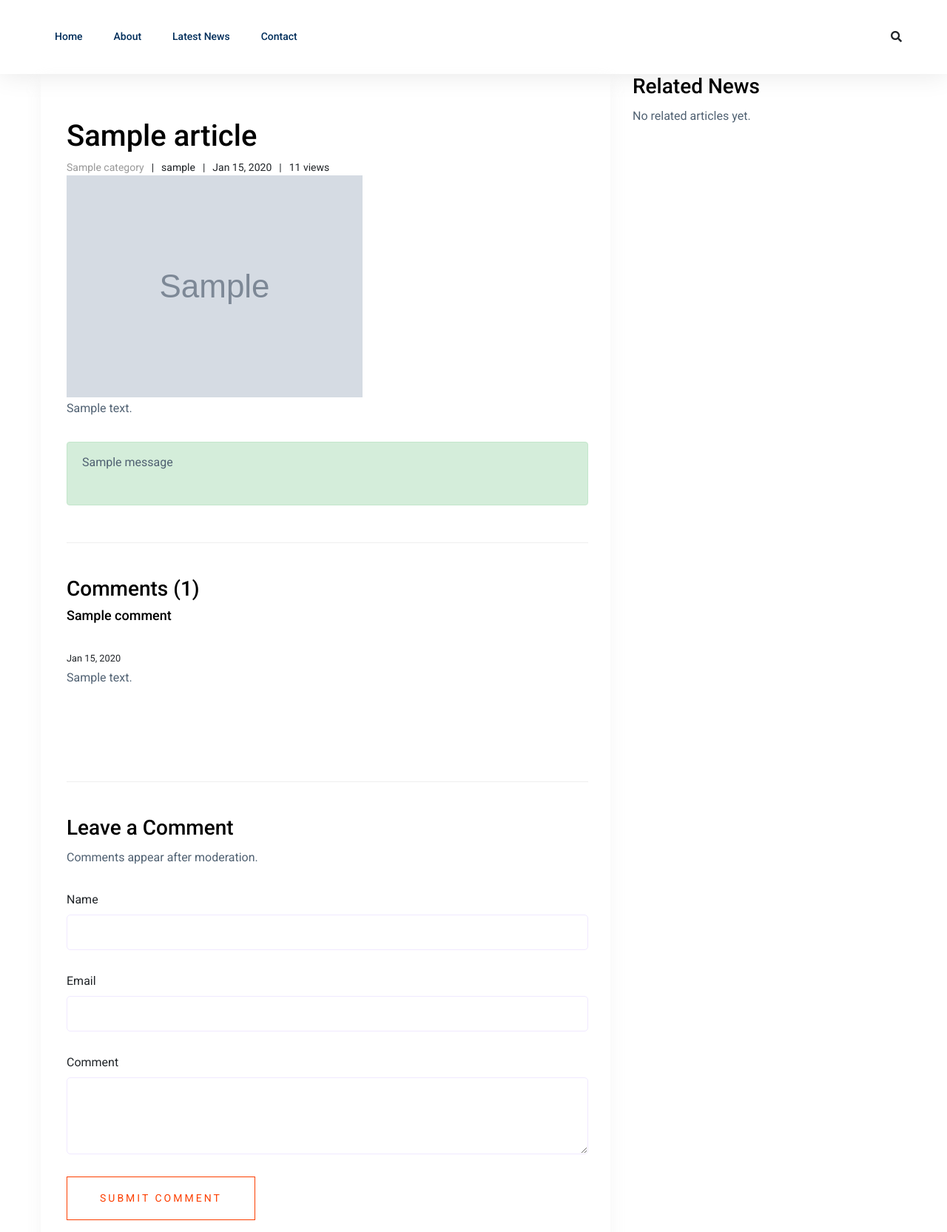
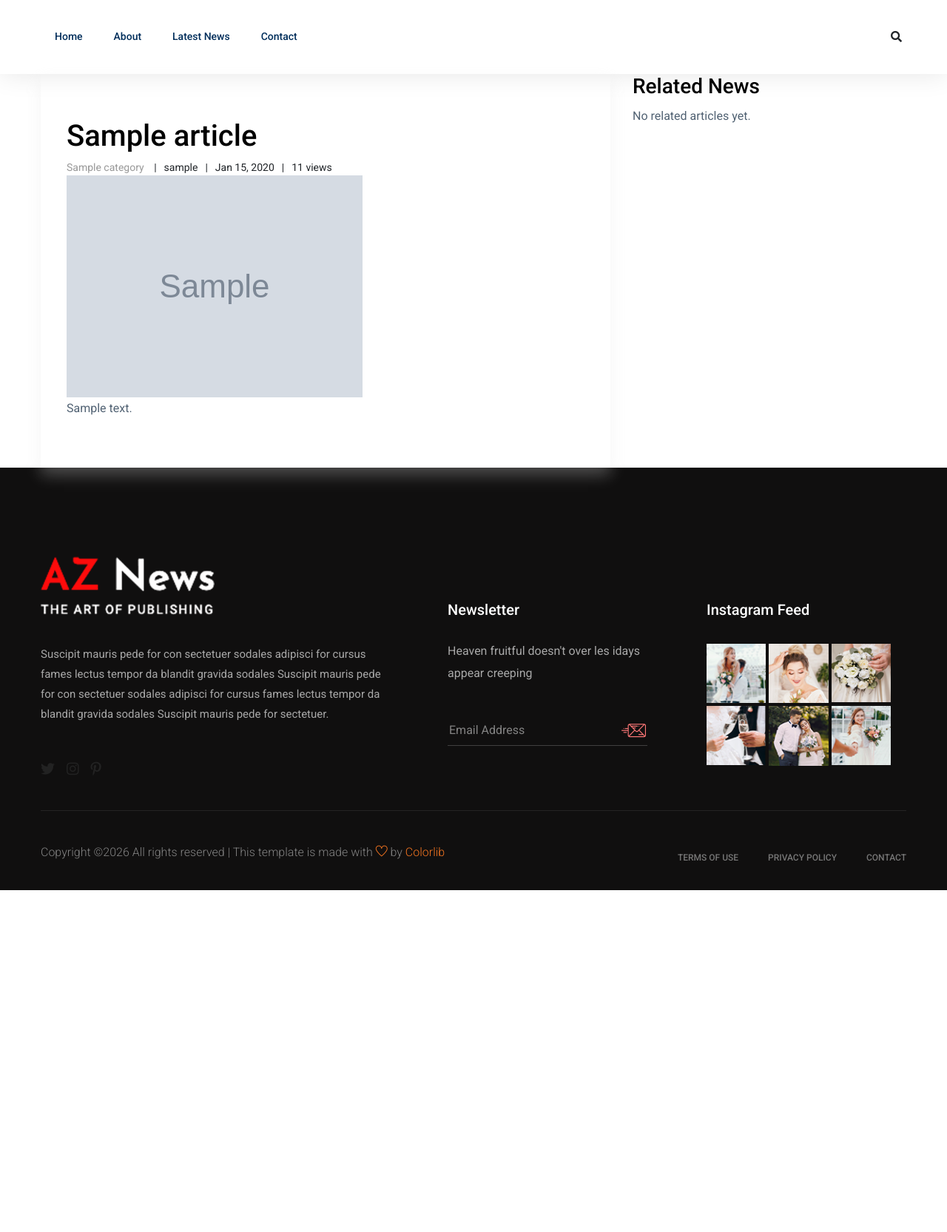
Before and after one commit to anilpdl1/aznewsproject, a Django app: a page that uses templates/single-blog.html in a window 1280 px wide. Shown: the part 255-1920 px from the top of the page at 74% size. After the commit the page ends 1458 px from the top, so only its background shows below. Run offline with Django 5.2, Linux system fonts and the light colour scheme; tables that the repository leaves empty hold one stand-in row (values such as "Sample post"); grey boxes marked "Sample" are stand-in pictures; one stand-in notice (Sample message) is shown; some libraries are stand-ins or nearby versions.

Commit message:
required fixation

```diff
--- a/news/forms.py
+++ /dev/null
@@ -1,14 +0,0 @@
-from django import forms
-
-from .models import Comment
-
-
-class CommentForm(forms.ModelForm):
-    class Meta:
-        model = Comment
-        fields = ("name", "email", "message")
-        widgets = {
-            "name": forms.TextInput(attrs={"class": "form-control"}),
-            "email": forms.EmailInput(attrs={"class": "form-control"}),
-            "message": forms.Textarea(attrs={"class": "form-control", "rows": 4}),
-        }
--- a/news/views.py
+++ b/news/views.py
@@ -1,11 +1,8 @@
-from django.contrib import messages
 from django.core.paginator import Paginator
 from django.db.models import F
-from django.shortcuts import get_object_or_404, redirect, render
+from django.shortcuts import get_object_or_404, render
 
-from .forms import CommentForm
 from .models import Article, Category
-
 YOUTUBE_VIDEOS = (
     "CicQIuG8hBo",
     "rIz00N40bag",
@@ -52,21 +49,24 @@ def home(request):
             {"name": name, "category": category, "articles": category_articles}
         )
 
-    context = {
-        "trending_articles": trending_articles,
-        "featured_trending_articles": trending_articles[:1],
-        "bottom_trending_articles": trending_articles[1:4],
-        "side_trending_articles": trending_articles[4:9],
-        "all_published_articles": all_published_articles,
-        "category_tabs": category_tabs,
-        "recent_articles": recent_articles,
-        "weekly_articles": weekly_articles,
-        "weekly2_articles": weekly2_articles,
-        "ticker_articles": ticker_articles,
-        "youtube_videos": YOUTUBE_VIDEOS,
-        **category_context,
-    }
-    return render(request, "index.html", context)
+    return render(
+        request,
+        "index.html",
+        {
+            "trending_articles": trending_articles,
+            "featured_trending_articles": trending_articles[:1],
+            "bottom_trending_articles": trending_articles[1:4],
+            "side_trending_articles": trending_articles[4:9],
+            "all_published_articles": all_published_articles,
+            "category_tabs": category_tabs,
+            "recent_articles": recent_articles,
+            "weekly_articles": weekly_articles,
+            "weekly2_articles": weekly2_articles,
+            "ticker_articles": ticker_articles,
+            "youtube_videos": YOUTUBE_VIDEOS,
+            **category_context,
+        },
+    )
 
 
 def category(request, slug):
@@ -100,35 +100,18 @@ def latest_news(request):
 
 def details(request, slug):
     article = get_object_or_404(published_articles(), slug=slug)
-    if request.method == "POST":
-        comment_form = CommentForm(request.POST)
-        if comment_form.is_valid():
-            comment = comment_form.save(commit=False)
-            comment.article = article
-            comment.save()
-            messages.success(request, "Your comment was submitted for review.")
-            return redirect("details", slug=article.slug)
-    else:
-        comment_form = CommentForm()
-        Article.objects.filter(pk=article.pk).update(views_count=F("views_count") + 1)
-        article.refresh_from_db(fields=("views_count",))
-
+    Article.objects.filter(pk=article.pk).update(views_count=F("views_count") + 1)
+    article.refresh_from_db(fields=("views_count",))
     related_articles = (
         published_articles()
         .filter(category=article.category)
         .exclude(pk=article.pk)
         .order_by("-created_at", "-pk")[:4]
     )
-    comments = article.comments.filter(is_approved=True).order_by("-created_at", "-pk")
     return render(
         request,
         "single-blog.html",
-        {
-            "article": article,
-            "related_articles": related_articles,
-            "comments": comments,
-            "comment_form": comment_form,
-        },
+        {"article": article, "related_articles": related_articles},
     )
 
 
--- a/templates/single-blog.html
+++ b/templates/single-blog.html
@@ -1,51 +1,56 @@
-{% extends 'base.html' %}
-{% load static %}
-{% block title %}{{ article.title }} | News{% endblock %}
-{% block content %}<div class="about-area"><div class="container"><div class="row"><div class="col-lg-8"><article class="blog_details">
-  <h1>{{ article.title }}</h1><ul class="blog-info-link"><li><a href="{% url 'category' article.category.slug %}">{{ article.category.name }}</a></li><li>{{ article.author }}</li><li>{{ article.created_at|date:"M d, Y" }}</li><li>{{ article.views_count }} views</li></ul>
-  {% if article.feature_image %}<img class="img-fluid" src="{{ article.feature_image.url }}" alt="{{ article.title }}">{% endif %}
+{% extends 'base.html' %} {% load static %} {% block title %}{{ article.title }}
+| News{% endblock %} {% block content %}
+<div class="about-area">
+  <div class="container">
+    <div class="row">
+      <div class="col-lg-8">
+        <article class="blog_details">
+          <h1>{{ article.title }}</h1>
+          <ul class="blog-info-link">
+            <li>
+              <a href="{% url 'category' article.category.slug %}"
+                >{{ article.category.name }}</a
+              >
+            </li>
+            <li>{{ article.author }}</li>
+            <li>{{ article.created_at|date:"M d, Y" }}</li>
+            <li>{{ article.views_count }} views</li>
+          </ul>
+          {% if article.feature_image %}<img
+            class="img-fluid"
+            src="{{ article.feature_image.url }}"
+            alt="{{ article.title }}"
+          />{% endif %}
           <div class="article-content">{{ article.content|linebreaks }}</div>
-  {% if messages %}
-  <div class="alert alert-success" role="status">
-    {% for message in messages %}<p>{{ message }}</p>{% endfor %}
+        </article>
       </div>
-  {% endif %}
-  <section class="comments-area mt-50" id="comments">
-    <h3>Comments ({{ comments|length }})</h3>
-    {% for comment in comments %}
-    <article class="single-comment mb-30">
-      <h4>{{ comment.name }}</h4>
-      <small>{{ comment.created_at|date:"M d, Y" }}</small>
-      <div>{{ comment.message|linebreaks }}</div>
+      <aside class="col-lg-4">
+        <div class="blog_right_sidebar">
+          <h3>Related News</h3>
+          {% for related in related_articles %}
+          <article class="media post_item">
+            {% if related.feature_image %}<img
+              src="{{ related.feature_image.url }}"
+              alt="{{ related.title }}"
+              width="80"
+            />{% else %}<img
+              src="{% static 'img/news/recent1.jpg' %}"
+              alt=""
+              width="80"
+            />{% endif %}
+            <div class="media-body">
+              <a href="{% url 'details' related.slug %}"
+                ><h3>{{ related.title }}</h3></a
+              >
+              <p>{{ related.created_at|date:"M d, Y" }}</p>
+            </div>
           </article>
           {% empty %}
-    <p>No approved comments yet.</p>
+          <p>No related articles yet.</p>
           {% endfor %}
-  </section>
-  <section class="comment-form mt-40">
-    <h3>Leave a Comment</h3>
-    <p>Comments appear after moderation.</p>
-    <form method="post" action="{% url 'details' article.slug %}">
-      {% csrf_token %}
-      {{ comment_form.non_field_errors }}
-      <div class="form-group">
-        <label for="{{ comment_form.name.id_for_label }}">Name</label>
-        {{ comment_form.name }}
-        {{ comment_form.name.errors }}
         </div>
-      <div class="form-group">
-        <label for="{{ comment_form.email.id_for_label }}">Email</label>
-        {{ comment_form.email }}
-        {{ comment_form.email.errors }}
+      </aside>
     </div>
-      <div class="form-group">
-        <label for="{{ comment_form.message.id_for_label }}">Comment</label>
-        {{ comment_form.message }}
-        {{ comment_form.message.errors }}
   </div>
-      <button type="submit" class="button button-contactForm boxed-btn">
-        Submit Comment
-      </button>
-    </form>
-  </section>
-</article></div><aside class="col-lg-4"><div class="blog_right_sidebar"><h3>Related News</h3>{% for related in related_articles %}<article class="media post_item">{% if related.feature_image %}<img src="{{ related.feature_image.url }}" alt="{{ related.title }}" width="80">{% else %}<img src="{% static 'img/news/recent1.jpg' %}" alt="" width="80">{% endif %}<div class="media-body"><a href="{% url 'details' related.slug %}"><h3>{{ related.title }}</h3></a><p>{{ related.created_at|date:"M d, Y" }}</p></div></article>{% empty %}<p>No related articles yet.</p>{% endfor %}</div></aside></div></div></div>{% endblock %}
+</div>
+{% endblock %}
```
Also changed, not shown: news/tests.py (+32 -158 lines), templates/categori.html (+12 -3 lines), templates/index.html (+7 -1 lines), templates/latest_news.html (+12 -3 lines), templates/base.html (line endings or trailing spaces), templates/partials/_article_listing.html (line endings or trailing spaces), templates/partials/_whats_new_cards.html (line endings or trailing spaces), templates/partials/_youtube_embed.html (line endings or trailing spaces). Lines whose indentation alone changed are shown as unchanged.
